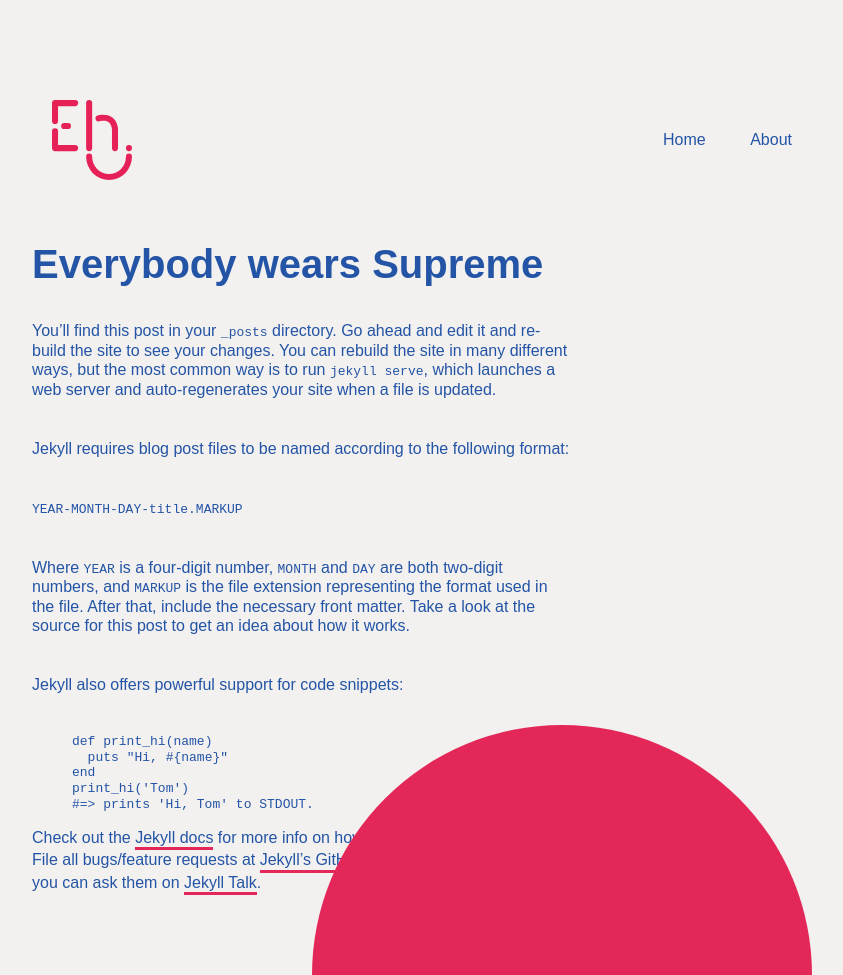
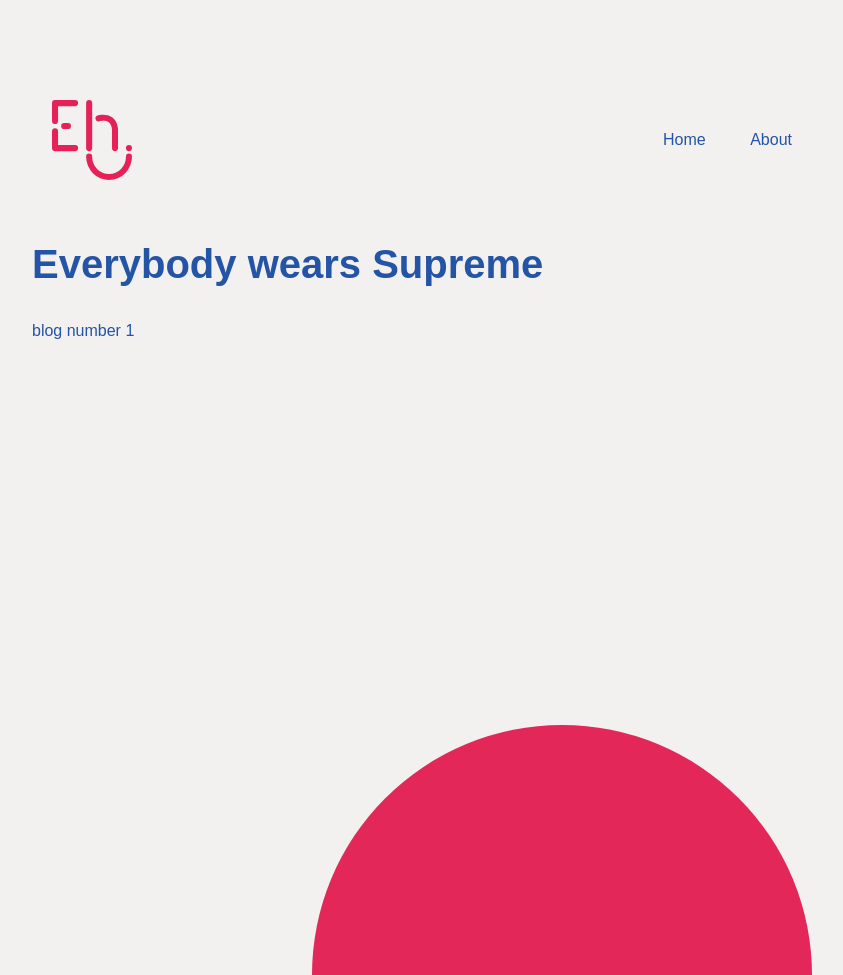
Before and after one commit to emho-lab/journal, a Jekyll site: the page built from _posts/2019-09-26-welcome-to-jekyll.markdown, in a window 1280 px wide and 975 px high. Shown: the whole window, without its empty margins (218-1061 px from the left). Built offline with Jekyll 4.4.1, drawn with Linux system fonts in a browser that asks for light colours; some web fonts are replaced.

Commit message:
further updates6b

```diff
--- a/_posts/2019-09-26-welcome-to-jekyll.markdown
+++ b/_posts/2019-09-26-welcome-to-jekyll.markdown
@@ -5,26 +5,4 @@
   bla bla bla bla bla bla
 ---
 
-You’ll find this post in your `_posts` directory. Go ahead and edit it and re-build the site to see your changes. You can rebuild the site in many different ways, but the most common way is to run `jekyll serve`, which launches a web server and auto-regenerates your site when a file is updated.
-
-Jekyll requires blog post files to be named according to the following format:
-
-`YEAR-MONTH-DAY-title.MARKUP`
-
-Where `YEAR` is a four-digit number, `MONTH` and `DAY` are both two-digit numbers, and `MARKUP` is the file extension representing the format used in the file. After that, include the necessary front matter. Take a look at the source for this post to get an idea about how it works.
-
-Jekyll also offers powerful support for code snippets:
-
-{% highlight ruby %}
-def print_hi(name)
-  puts "Hi, #{name}"
-end
-print_hi('Tom')
-#=> prints 'Hi, Tom' to STDOUT.
-{% endhighlight %}
-
-Check out the [Jekyll docs][jekyll-docs] for more info on how to get the most out of Jekyll. File all bugs/feature requests at [Jekyll’s GitHub repo][jekyll-gh]. If you have questions, you can ask them on [Jekyll Talk][jekyll-talk].
-
-[jekyll-docs]: https://jekyllrb.com/docs/home
-[jekyll-gh]:   https://github.com/jekyll/jekyll
-[jekyll-talk]: https://talk.jekyllrb.com/
+blog number 1
```
